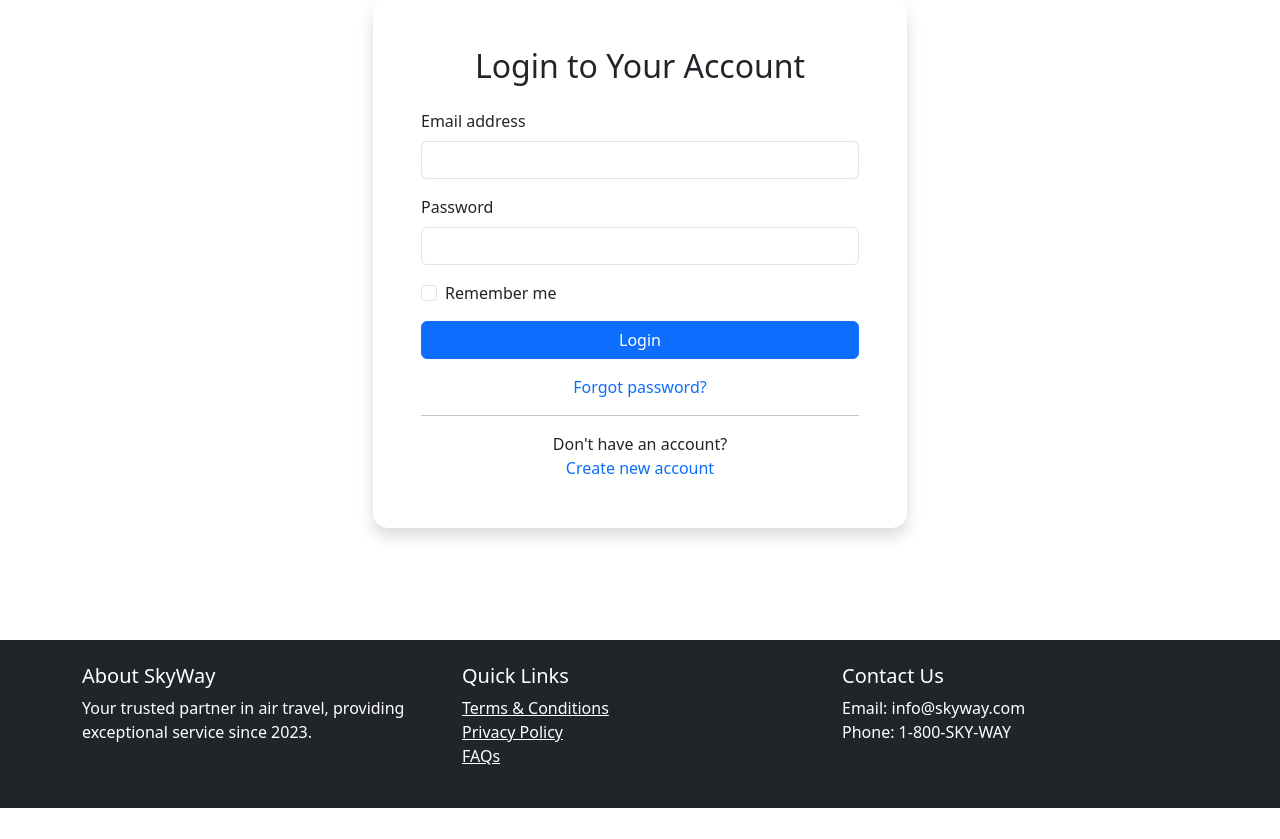
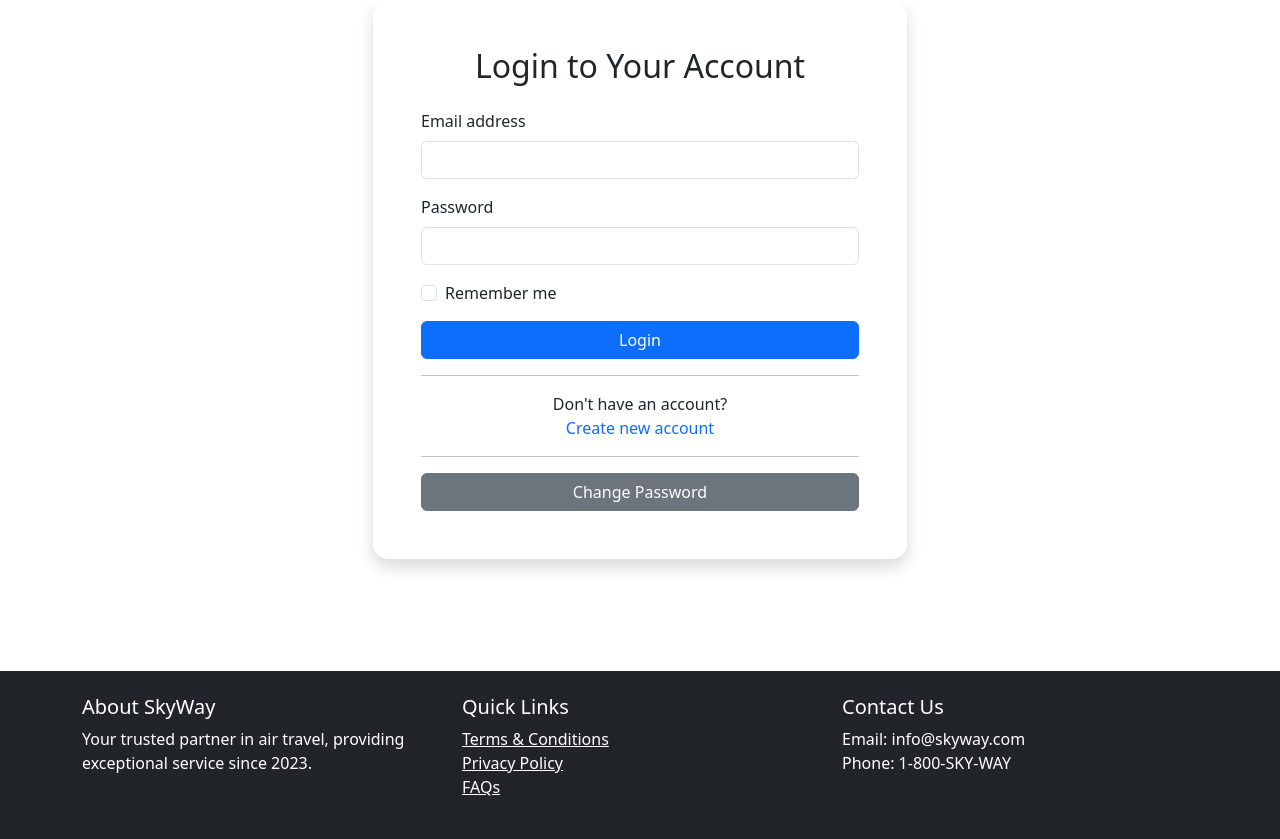
Before and after one commit to Mohammad-Radwan/Airline, an ASP.NET Core app: page /Home/Login in a window 1280 px wide. Shown: the part 105-944 px from the top of the page. Before the commit the page ends 913 px from the top, so only its background shows below. Run offline with ASP.NET Core 8, Linux system fonts and the light colour scheme; style sheets or scripts are compiled from the project's sources; some libraries are stand-ins or nearby versions.

Commit message:
updated the login.cshtml file with change password option

```diff
--- a/Views/Home/Login.cshtml
+++ b/Views/Home/Login.cshtml
@@ -1,15 +1,15 @@
-@page
-@* @model ScheduleFlightsModel *@
-@{ViewBag.Title = "Login";}
+@{
+    ViewBag.Title = "Login - SkyWay Airlines";
+}
 
 <!DOCTYPE html>
 <html lang="en">
 <head>
     <meta charset="UTF-8">
     <meta name="viewport" content="width=device-width, initial-scale=1.0">
-    <title>Login - SkyWay Airlines</title>
+    <title>@ViewBag.Title</title>
     <link href="https://cdn.jsdelivr.net/npm/bootstrap@5.3.2/dist/css/bootstrap.min.css" rel="stylesheet">
-    <link rel="stylesheet" href="~/css/Airline.styles.css" asp-append-version="true"/>
+    <link rel="stylesheet" href="~/css/styles.css">
 </head>
 <body>
     <div class="container my-5">
@@ -18,36 +18,79 @@
                 <div class="card shadow">
                     <div class="card-body p-5">
                         <h2 class="text-center mb-4">Login to Your Account</h2>
-                        <form>
+                        <form method="post" action="/Account/Login">
                             <div class="mb-3">
                                 <label for="email" class="form-label">Email address</label>
-                                <input type="email" class="form-control" id="email" required>
+                                <input type="email" class="form-control" id="email" name="Email" required>
                             </div>
                             <div class="mb-3">
                                 <label for="password" class="form-label">Password</label>
-                                <input type="password" class="form-control" id="password" required>
+                                <input type="password" class="form-control" id="password" name="Password" required>
                             </div>
                             <div class="mb-3 form-check">
-                                <input type="checkbox" class="form-check-input" id="rememberMe">
+                                <input type="checkbox" class="form-check-input" id="rememberMe" name="RememberMe">
                                 <label class="form-check-label" for="rememberMe">Remember me</label>
                             </div>
                             <button type="submit" class="btn btn-primary w-100">Login</button>
-                            <div class="text-center mt-3">
-                                <a href="#" class="text-decoration-none">Forgot password?</a>
-                            </div>
                             <hr>
                             <div class="text-center">
                                 <p class="mb-0">Don't have an account?</p>
-                                <a asp-controller="Home" asp-action="register"class="text-decoration-none">Create new account</a>
+                                <a href="/Account/Register" class="text-decoration-none">Create new account</a>
                             </div>
                         </form>
+                        <hr>
+                        <button class="btn btn-secondary w-100" data-bs-toggle="modal" data-bs-target="#changePasswordModal">Change Password</button>
                     </div>
+                </div>
+            </div>
+        </div>
+    </div>
+    <div class="modal fade" id="changePasswordModal" tabindex="-1" aria-labelledby="changePasswordModalLabel" aria-hidden="true">
+        <div class="modal-dialog">
+            <div class="modal-content">
+                <div class="modal-header">
+                    <h5 class="modal-title" id="changePasswordModalLabel">Change Password</h5>
+                    <button type="button" class="btn-close" data-bs-dismiss="modal" aria-label="Close"></button>
+                </div>
+                <div class="modal-body">
+                    <form method="post" action="/Account/ChangePassword" id="changePasswordForm">
+                        <div class="mb-3">
+                            <label for="oldPassword" class="form-label">Old Password</label>
+                            <input type="password" class="form-control" id="oldPassword" name="OldPassword" required>
+                        </div>
+                        <div class="mb-3">
+                            <label for="newPassword" class="form-label">New Password</label>
+                            <input type="password" class="form-control" id="newPassword" name="NewPassword" required>
+                        </div>
+                        <div class="mb-3">
+                            <label for="confirmNewPassword" class="form-label">Confirm New Password</label>
+                            <input type="password" class="form-control" id="confirmNewPassword" name="ConfirmNewPassword" required>
+                        </div>
+                        <div id="passwordError" class="text-danger d-none">Passwords do not match!</div>
+                        <button type="submit" class="btn btn-primary w-100">Update Password</button>
+                    </form>
                 </div>
             </div>
         </div>
     </div>
 
     <script src="https://cdn.jsdelivr.net/npm/bootstrap@5.3.2/dist/js/bootstrap.bundle.min.js"></script>
-    <script src="https://kit.fontawesome.com/your-font-awesome-kit.js"></script>
+    <script>
+        document.getElementById('changePasswordForm').addEventListener('submit', function(event) {
+            event.preventDefault();
+
+            const newPassword = document.getElementById('newPassword').value;
+            const confirmNewPassword = document.getElementById('confirmNewPassword').value;
+
+            if (newPassword !== confirmNewPassword) {
+                document.getElementById('passwordError').classList.remove('d-none');
+            } else {
+                document.getElementById('passwordError').classList.add('d-none');
+                alert('Password successfully updated!');
+                const modal = bootstrap.Modal.getInstance(document.getElementById('changePasswordModal'));
+                modal.hide();
+            }
+        });
+    </script>
 </body>
 </html>
```
